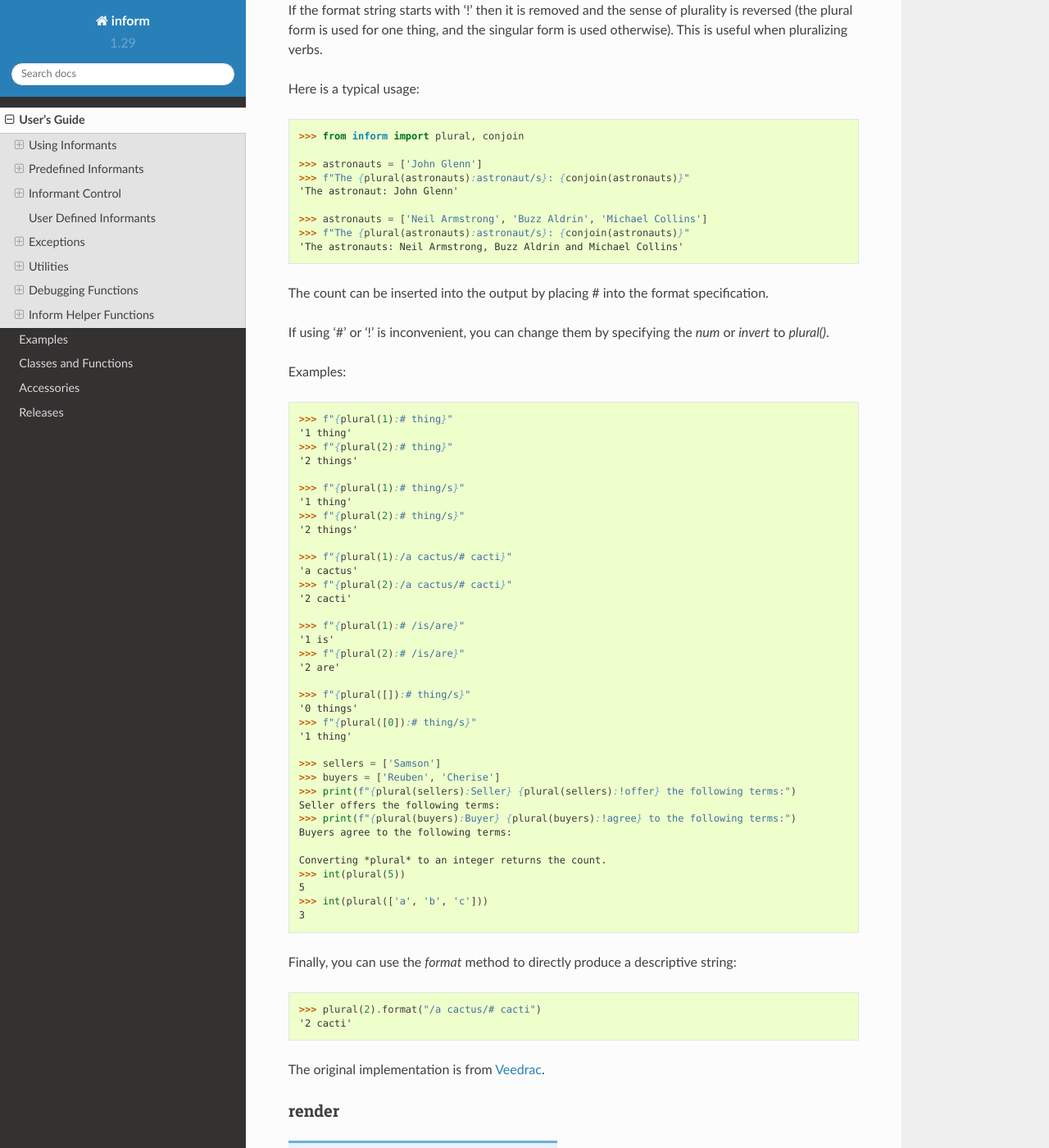
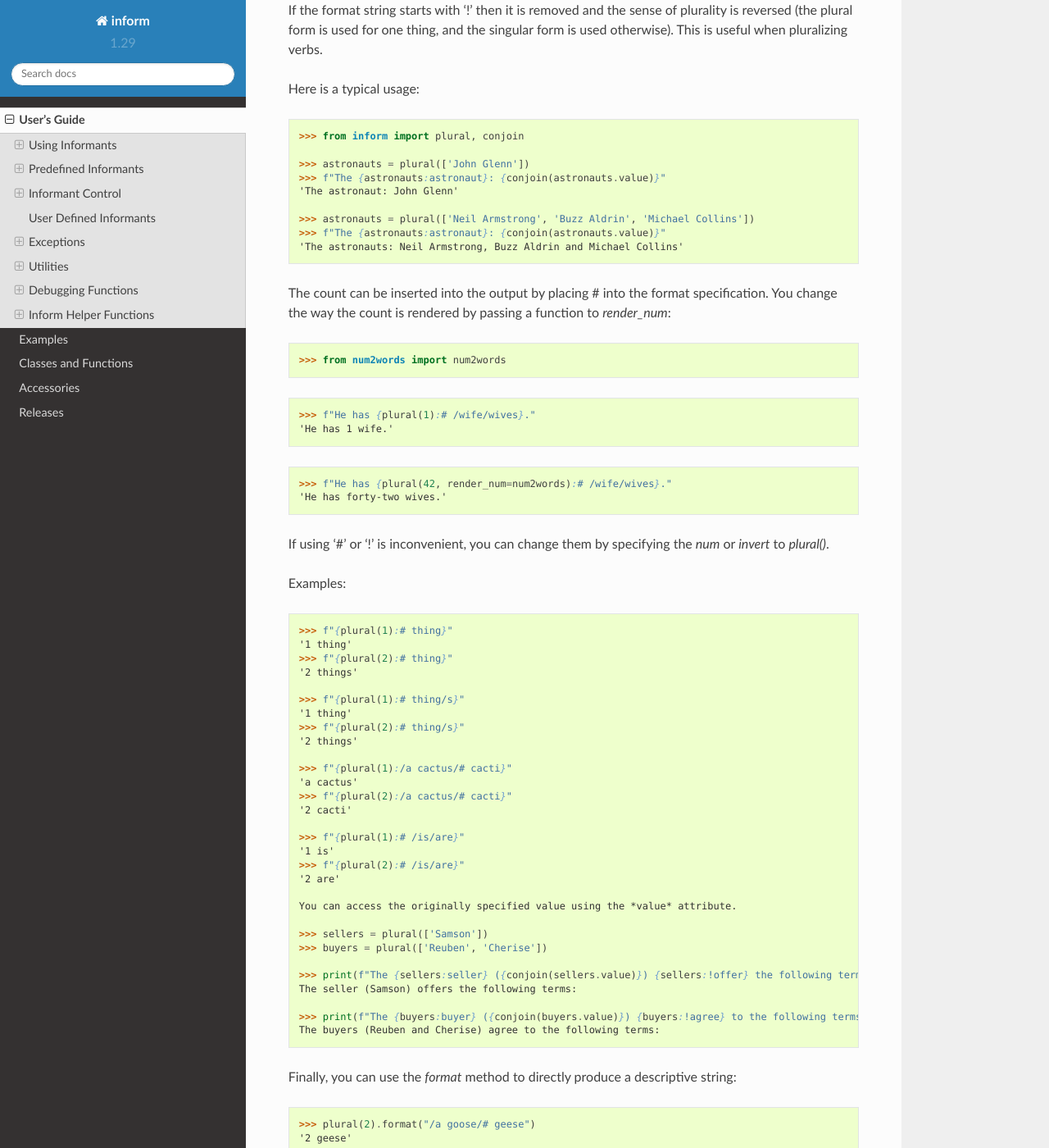
Before and after one commit to KenKundert/inform, a Sphinx documentation site: the page built from doc/user.rst, in a window 1280 px wide and 1400 px high, scrolled down 29628 px. Shown: the whole window at 82% size. Built offline with Sphinx 7.4.7 and the Read the Docs theme 2.0.0, drawn with Linux system fonts in a browser that asks for light colours.

Commit message:
added render_num argument to plural

```diff
--- a/doc/releases.rst
+++ b/doc/releases.rst
@@ -10,8 +10,9 @@ Latest development release
     | Released: 2024-05-29
 
 - Added :class:`truth` utility class.
+- Added *render_num* argument to :class:`plural`.
 - Added *errors* *stream_policy*.
-- Added :meth:`Error.set_culprit()` method.
+
 
 1.29 (2024-04-27)
 -----------------
--- a/doc/user.rst
+++ b/doc/user.rst
@@ -1761,19 +1761,28 @@ Here is a typical usage::
 
     >>> from inform import plural, conjoin
 
-    >>> astronauts = ['John Glenn']
-    >>> f"The {plural(astronauts):astronaut/s}: {conjoin(astronauts)}"
+    >>> astronauts = plural(['John Glenn'])
+    >>> f"The {astronauts:astronaut}: {conjoin(astronauts.value)}"
     'The astronaut: John Glenn'
 
-    >>> astronauts = ['Neil Armstrong', 'Buzz Aldrin', 'Michael Collins']
-    >>> f"The {plural(astronauts):astronaut/s}: {conjoin(astronauts)}"
+    >>> astronauts = plural(['Neil Armstrong', 'Buzz Aldrin', 'Michael Collins'])
+    >>> f"The {astronauts:astronaut}: {conjoin(astronauts.value)}"
     'The astronauts: Neil Armstrong, Buzz Aldrin and Michael Collins'
 
 The count can be inserted into the output by placing # into the format
-specification.
-
-If using '#' or '!' is inconvenient, you can change them by specifying the
-*num* or *invert* to *plural()*.
+specification.  You change the way the count is rendered by passing a function
+to *render_num*:
+
+    >>> from num2words import num2words
+
+    >>> f"He has {plural(1):# /wife/wives}."
+    'He has 1 wife.'
+
+    >>> f"He has {plural(42, render_num=num2words):# /wife/wives}."
+    'He has forty-two wives.'
+
+If using '#' or '!' is inconvenient, you can change them by specifying the *num*
+or *invert* to *plural()*.
 
 Examples::
 
@@ -1797,29 +1806,22 @@ Examples::
     >>> f"{plural(2):# /is/are}"
     '2 are'
 
-    >>> f"{plural([]):# thing/s}"
-    '0 things'
-    >>> f"{plural([0]):# thing/s}"
-    '1 thing'
-
-    >>> sellers = ['Samson']
-    >>> buyers = ['Reuben', 'Cherise']
-    >>> print(f"{plural(sellers):Seller} {plural(sellers):!offer} the following terms:")
-    Seller offers the following terms:
-    >>> print(f"{plural(buyers):Buyer} {plural(buyers):!agree} to the following terms:")
-    Buyers agree to the following terms:
-
-    Converting *plural* to an integer returns the count.
-    >>> int(plural(5))
-    5
-    >>> int(plural(['a', 'b', 'c']))
-    3
+    You can access the originally specified value using the *value* attribute.
+
+    >>> sellers = plural(['Samson'])
+    >>> buyers = plural(['Reuben', 'Cherise'])
+
+    >>> print(f"The {sellers:seller} ({conjoin(sellers.value)}) {sellers:!offer} the following terms:")
+    The seller (Samson) offers the following terms:
+
+    >>> print(f"The {buyers:buyer} ({conjoin(buyers.value)}) {buyers:!agree} to the following terms:")
+    The buyers (Reuben and Cherise) agree to the following terms:
 
 Finally, you can use the *format* method to directly produce a descriptive
 string::
 
-    >>> plural(2).format("/a cactus/# cacti")
-    '2 cacti'
+    >>> plural(2).format("/a goose/# geese")
+    '2 geese'
 
 The original implementation is from `Veedrac
 <http://stackoverflow.com/questions/21872366/plural-string-formatting>`_.
```
Also changed, not shown: 3 other files.
